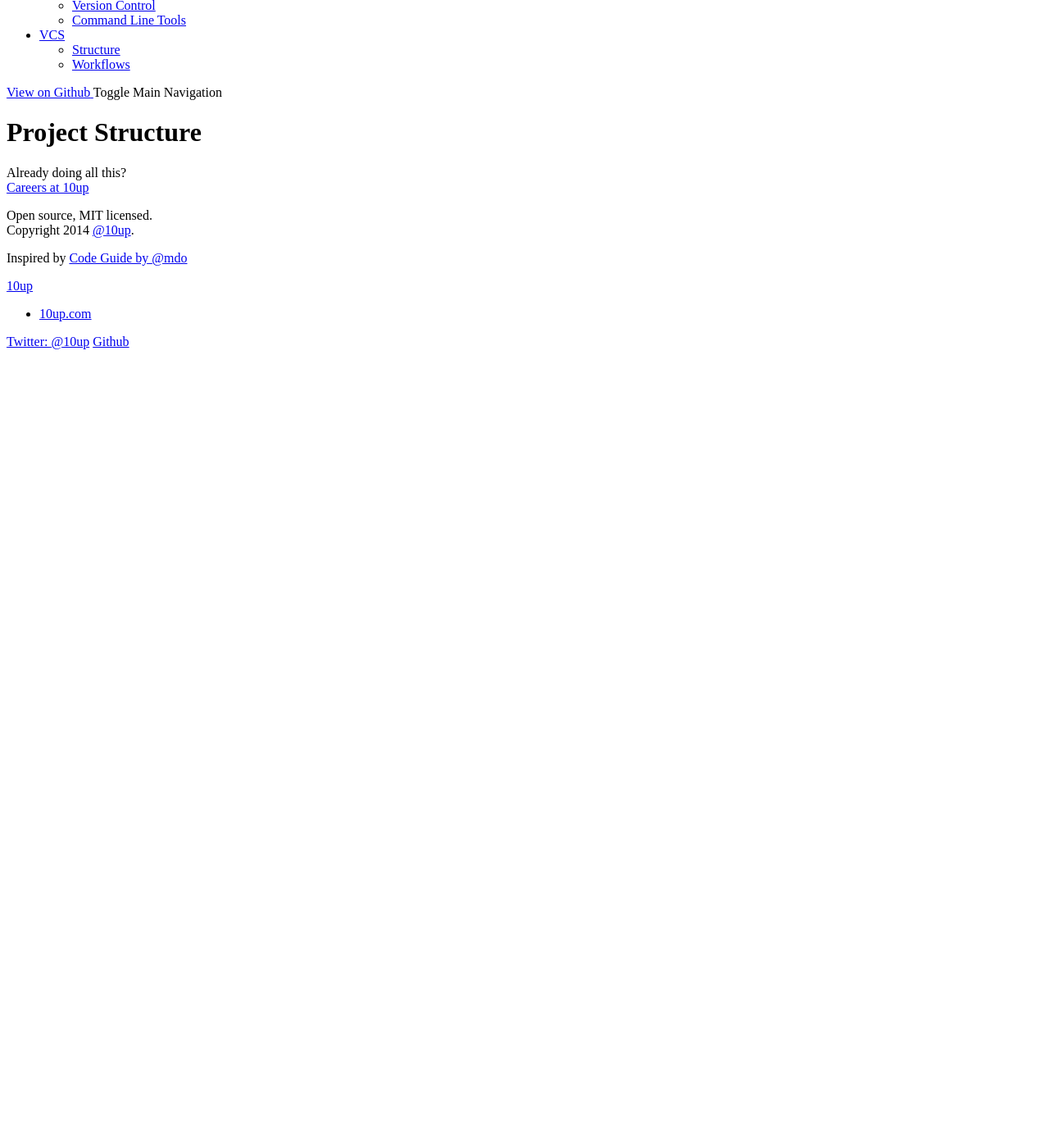
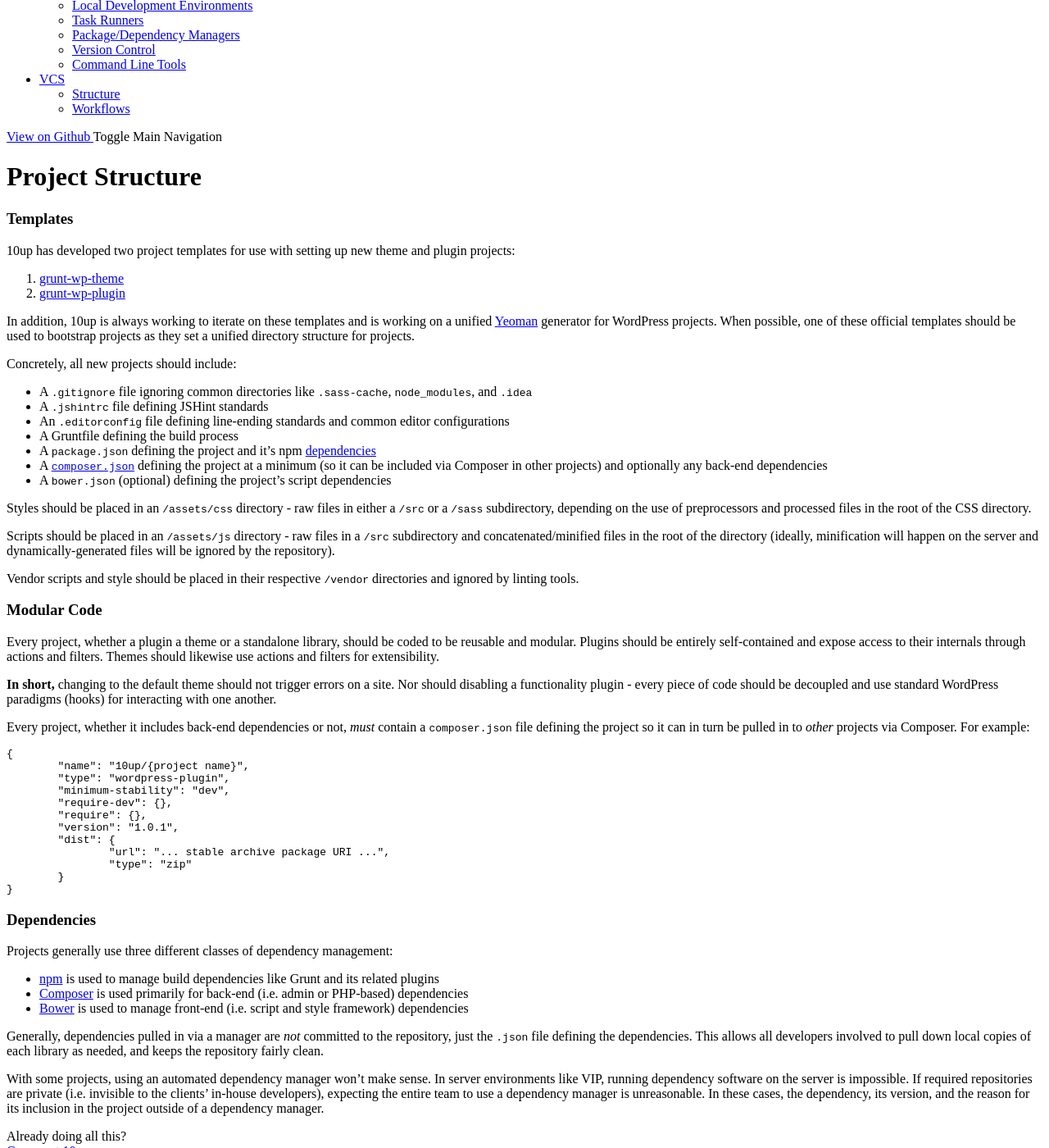
Before and after one commit to 10up/Engineering-Best-Practices, a Jekyll site: the page built from structure.md, in a window 1280 px wide and 1400 px high, scrolled down 558 px. Shown: the whole window at 82% size. Built offline with Jekyll 4.4.1, drawn with Linux system fonts in a browser that asks for light colours; some web fonts are replaced; Markdown is read by kramdown in place of the engine named in the settings; comment, search, counter and statistics services are not loaded; before the commit the page ends 992 px from its top, so only the background shows below that; some of the changed text lies outside the part shown.

Commit message:
Add structure docs

````diff
--- a/_includes/_sass/components/_template-header.scss
+++ b/_includes/_sass/components/_template-header.scss
@@ -25,6 +25,7 @@
 .header-html,
 .header-css,
 .header-version-control,
-.header-tools {
+.header-tools,
+.header-structure {
 	background-image: url("img/page-header.png");
 }
--- a/_includes/markdown/Structure.md
+++ b/_includes/markdown/Structure.md
@@ -0,0 +1,59 @@
+### Templates
+
+10up has developed two project templates for use with setting up new theme and plugin projects:
+
+1. [grunt-wp-theme](https://github.com/10up/grunt-wp-theme)
+1. [grunt-wp-plugin](https://github.com/10up/grunt-wp-plugin)
+
+In addition, 10up is always working to iterate on these templates and is working on a unified [Yeoman](http://yeoman.io) generator for WordPress projects. When possible, one of these official templates should be used to bootstrap projects as they set a unified directory structure for projects.
+
+Concretely, all new projects should include:
+
+- A `.gitignore` file ignoring common directories like `.sass-cache`, `node_modules`, and `.idea`
+- A `.jshintrc` file defining JSHint standards
+- An `.editorconfig` file defining line-ending standards and common editor configurations
+- A Gruntfile defining the build process
+- A `package.json` defining the project and it's npm <a href="#dependencies">dependencies</a>
+- A [`composer.json`](#modular-code) defining the project at a minimum (so it can be included via Composer in other projects) and optionally any back-end dependencies
+- A `bower.json` (optional) defining the project's script dependencies
+
+Styles should be placed in an `/assets/css` directory - raw files in either a `/src` or a `/sass` subdirectory, depending on the use of preprocessors and processed files in the root of the CSS directory.
+
+Scripts should be placed in an `/assets/js` directory - raw files in a `/src` subdirectory and concatenated/minified files in the root of the directory (ideally, minification will happen on the server and dynamically-generated files will be ignored by the repository).
+
+Vendor scripts and style should be placed in their respective `/vendor` directories and ignored by linting tools.
+
+### Modular Code
+
+Every project, whether a plugin a theme or a standalone library, should be coded to be reusable and modular. Plugins should be entirely self-contained and expose access to their internals through actions and filters. Themes should likewise use actions and filters for extensibility.
+
+**In short,** changing to the default theme should not trigger errors on a site. Nor should disabling a functionality plugin - every piece of code should be decoupled and use standard WordPress paradigms (hooks) for interacting with one another.
+
+Every project, whether it includes back-end dependencies or not, _must_ contain a `composer.json` file defining the project so it can in turn be pulled in to _other_ projects via Composer.  For example:
+
+```json
+{
+	"name": "10up/{project name}",
+	"type": "wordpress-plugin",
+	"minimum-stability": "dev",
+	"require-dev": {},
+	"require": {},
+	"version": "1.0.1",
+	"dist": {
+		"url": "... stable archive package URI ...",
+		"type": "zip"
+	}
+}
+```
+
+### Dependencies
+
+Projects generally use three different classes of dependency management:
+
+- [npm](http://npmjs.org) is used to manage build dependencies like Grunt and its related plugins
+- [Composer](http://getcomposer.org) is used primarily for back-end (i.e. admin or PHP-based) dependencies
+- [Bower](http://bower.io) is used to manage front-end (i.e. script and style framework) dependencies
+
+Generally, dependencies pulled in via a manager are _not_ committed to the repository, just the `.json` file defining the dependencies. This allows all developers involved to pull down local copies of each library as needed, and keeps the repository fairly clean.
+
+With some projects, using an automated dependency manager won't make sense. In server environments like VIP, running dependency software on the server is impossible. If required repositories are private (i.e. invisible to the clients' in-house developers), expecting the entire team to use a dependency manager is unreasonable. In these cases, the dependency, its version, and the reason for its inclusion in the project outside of a dependency manager.
--- a/structure.md
+++ b/structure.md
@@ -4,6 +4,13 @@ title: Project Structure
 nav: Structure
 group: navigation
 layout: default
+subnav:
+  - title: Templates
+    tag: templates
+  - title: Modular Code
+    tag: modular-code
+  - title: Dependencies
+    tag: dependencies
 ---
 
 <div class="docs-section">
````
